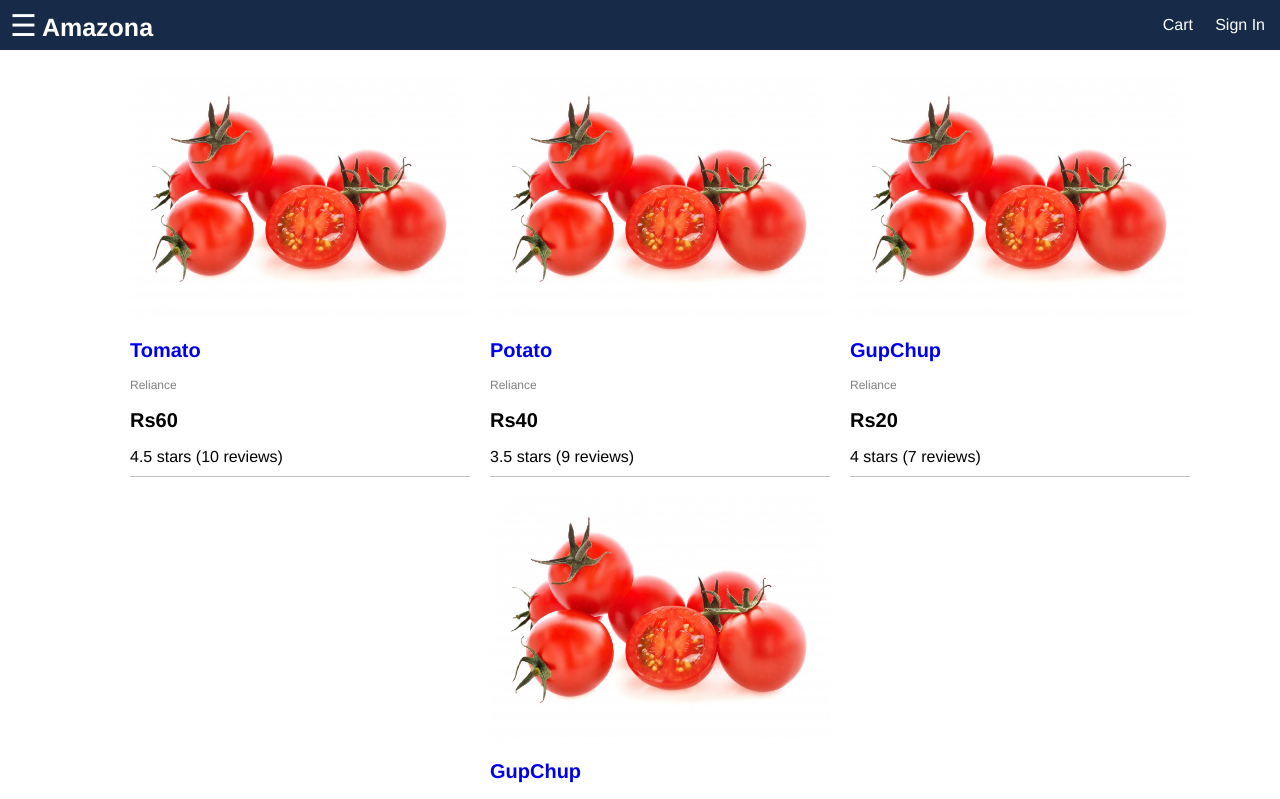
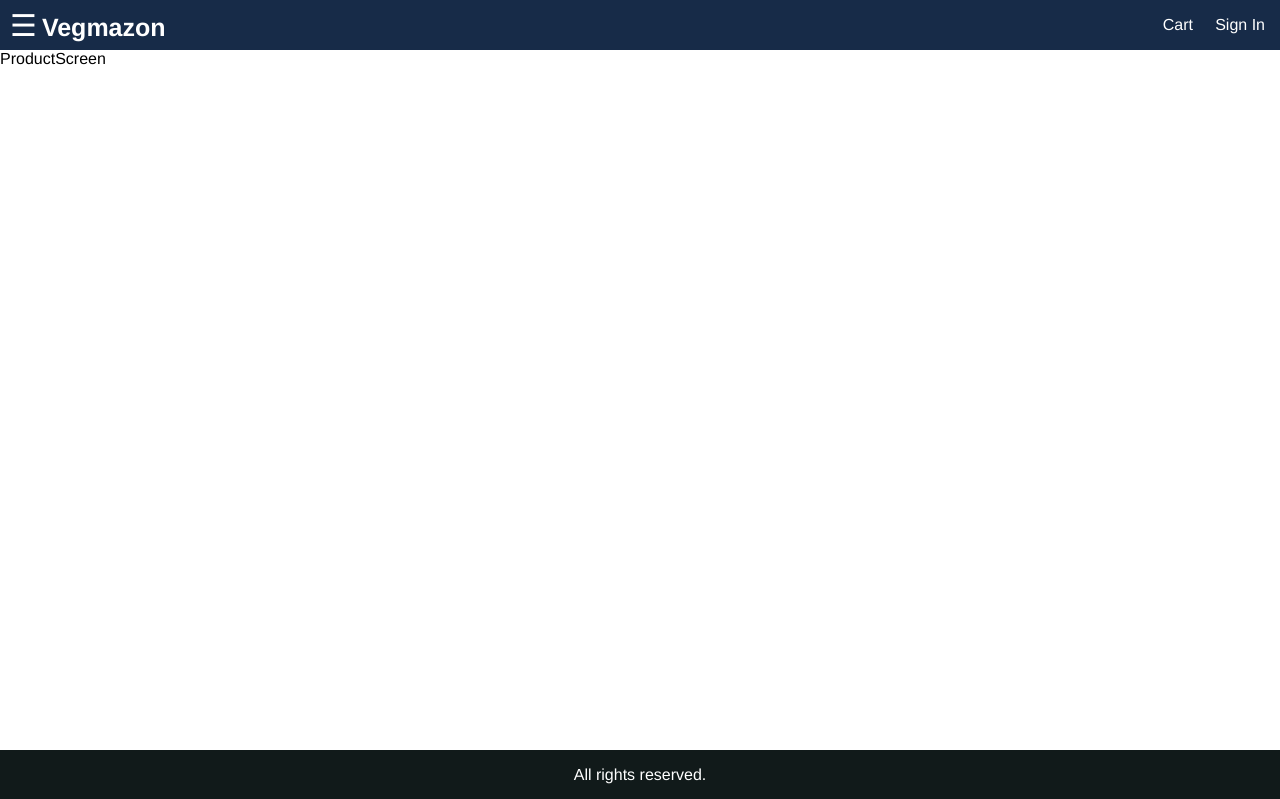
Before and after one commit to kaarmin/vegmazona, a React (Create React App) app in the folder frontend/: page /product/1 in a window 1280 px wide. Shown: the top 799 px of the page. Built offline with nearby package versions, Linux system fonts and the light colour scheme.

Commit message:
two screens, homescreen and productscreen for redirecting created with browserRouter, Route, link

```diff
--- a/frontend/src/App.js
+++ b/frontend/src/App.js
@@ -1,6 +1,9 @@
 import React from 'react';
 import data from './data.js';
+import { BrowserRouter, Route, Link } from 'react-router-dom';
 import './App.css';
+import HomeScreen from './Screens/HomeScreen';
+import ProductScreen from './Screens/ProductScreen';
 
 function App() {
 
@@ -13,6 +16,7 @@ function App() {
   }
 
   return (
+  <BrowserRouter>
     <div className="grid-container">
     <header className="header">
 
@@ -20,7 +24,8 @@ function App() {
             <button onClick={openMenu}>
                 &#9776;
             </button>
-            <a href="index.html">Amazona</a>
+            <Link to="/">Vegmazon</Link>
+
         </div>
         <div className="header-links">
             <a href="cart.html">Cart  &nbsp;&nbsp;&nbsp;&nbsp;</a>
@@ -42,30 +47,16 @@ function App() {
     </aside>
     <main className="main">
         <div className="content">
-            <ul className="products">
-                {
-                    data.products.map(product =>
-                        <li>
-                        <div className="product">
-                            <img className="product-image" src={product.image} alt="product"/>
-                            <div className="product-name">
-                    <a href="product.html">{product.name}</a>
-                                </div>
-                            <div className="product-brand">{product.brand}</div>
-                            <div className="product-price">Rs{product.price}</div>
-                            <div className="product-rating">{product.rating} stars ({product.numReviews} reviews)</div>
-                        </div>
-                    </li>)
-                }
+            <Route path="/product/:id" component={ProductScreen} />
+            <Route path="/" exact={true} component={HomeScreen} />
 
-
-            </ul>
         </div>
     </main>
     <footer className="footer">
         All rights reserved.
     </footer>
 </div>
+</BrowserRouter>
   );
 }
 
--- /dev/null
+++ b/frontend/src/Screens/HomeScreen.js
@@ -0,0 +1,26 @@
+import React from 'react';
+import data from '../data';
+
+
+function HomeScreen(props) {
+    return <ul className="products">
+    {
+        data.products.map(product =>
+        <li>
+            <div className="product">
+                <img className="product-image" src={product.image} alt="product"/>
+                <div className="product-name">
+                  <a href="product.html">{product.name}</a>
+                </div>
+                <div className="product-brand">{product.brand}</div>
+                <div className="product-price">Rs{product.price}</div>
+                <div className="product-rating">{product.rating} stars ({product.numReviews} reviews)</div>
+            </div>
+        </li>)
+    }
+
+
+</ul>
+}
+
+export default HomeScreen;
--- /dev/null
+++ b/frontend/src/Screens/ProductScreen.js
@@ -0,0 +1,8 @@
+import React from 'react';
+
+
+function ProductScreen(props) {
+    return <div>ProductScreen</div>
+}
+
+export default ProductScreen;
--- a/frontend/src/index.css
+++ b/frontend/src/index.css
@@ -17,7 +17,9 @@ body{
   margin: 0;            /* by default browser has margin, therefore set to 0*/
 }
 
-
+#root{
+  height: 100%;
+}
 
 
 
```
